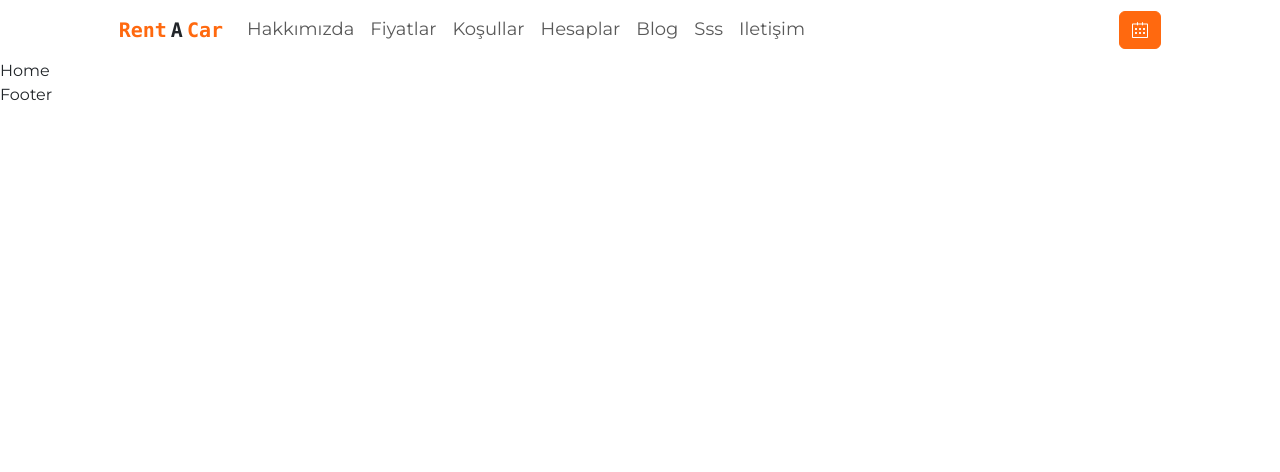
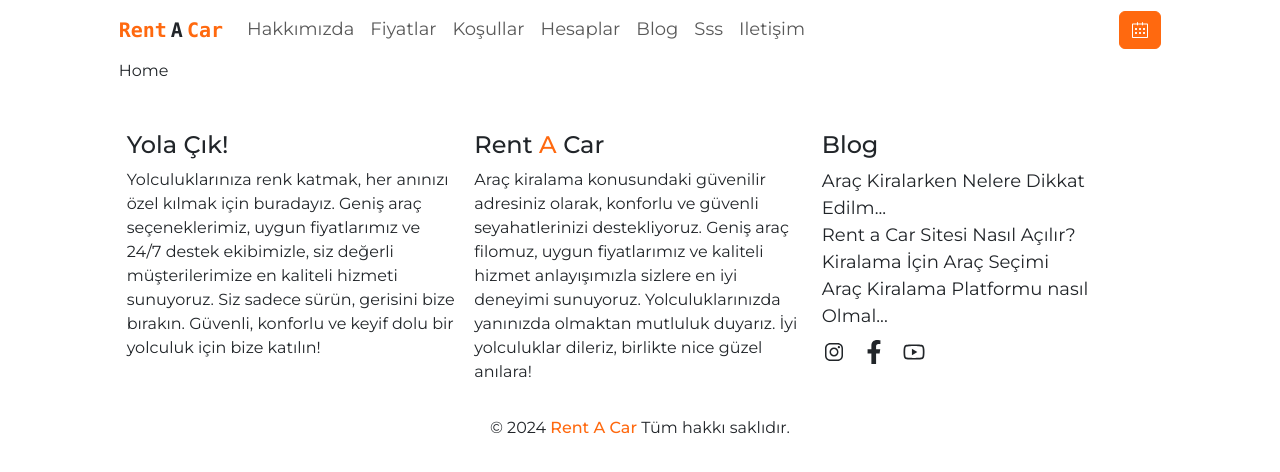
Before and after one commit to ademsuslu/rentacar, a Next.js app: page / in a window 1280 px wide. Shown: the top 472 px of the page. Built offline with nearby package versions, Linux system fonts and the light colour scheme.

Commit message:
Footer eklendı

```diff
--- a/app/components/navbars/NavData.js
+++ b/app/components/data/Data.js
@@ -28,3 +28,21 @@ export const NavData = [
     url: "/communication",
   },
 ];
+export const BlogData = [
+  {
+    name: "Araç Kiralarken Nelere Dikkat Edilm...",
+    url: "/",
+  },
+  {
+    name: "Rent a Car Sitesi Nasıl Açılır?",
+    url: "/",
+  },
+  {
+    name: "Kiralama İçin Araç Seçimi",
+    url: "/",
+  },
+  {
+    name: "Araç Kiralama Platformu nasıl Olmal...",
+    url: "/",
+  },
+];
--- a/app/components/footer/Footer.jsx
+++ b/app/components/footer/Footer.jsx
@@ -1,7 +1,79 @@
 import React from "react";
+import { Col, Container, Row } from "react-bootstrap";
+import { NavData, BlogData } from "../data/Data";
+import Link from "next/link";
 
+import { IoLogoInstagram } from "react-icons/io";
+import { AiOutlineYoutube } from "react-icons/ai";
+import { FaFacebookF } from "react-icons/fa";
 const Footer = () => {
-  return <div>Footer</div>;
+  return (
+    <Container className="mt-5">
+      <Row className="justify-content-between">
+        <Col className="px-2">
+          <h4> Yola Çık!</h4>
+          <p>
+            Yolculuklarınıza renk katmak, her anınızı özel kılmak için
+            buradayız. Geniş araç seçeneklerimiz, uygun fiyatlarımız ve 24/7
+            destek ekibimizle, siz değerli müşterilerimize en kaliteli hizmeti
+            sunuyoruz. Siz sadece sürün, gerisini bize bırakın. Güvenli,
+            konforlu ve keyif dolu bir yolculuk için bize katılın!
+          </p>
+        </Col>
+        <Col className="px-2">
+          <h4>
+            Rent <span className="saklıdır">A</span> Car
+          </h4>
+          <span className="mt-2">
+            Araç kiralama konusundaki güvenilir adresiniz olarak, konforlu ve
+            güvenli seyahatlerinizi destekliyoruz. Geniş araç filomuz, uygun
+            fiyatlarımız ve kaliteli hizmet anlayışımızla sizlere en iyi
+            deneyimi sunuyoruz. Yolculuklarınızda yanınızda olmaktan mutluluk
+            duyarız. İyi yolculuklar dileriz, birlikte nice güzel anılara!
+          </span>
+        </Col>
+        <Col className=" px-2">
+          <h4>Blog</h4>
+          {BlogData.map((item) => (
+            <Link key={item.name} className={`nav-link`} href={item.url}>
+              {item.name}
+            </Link>
+          ))}
+          <div className="d-flex justify-content-start gap-3 mt-2  ">
+            <Link
+              target="_blank"
+              href={"https://instagram.com"}
+              className="nav-link"
+            >
+              <IoLogoInstagram className="fs-4" />
+            </Link>
+            <Link
+              target="_blank"
+              href={"https://facebook.com"}
+              className="nav-link"
+            >
+              <FaFacebookF className="fs-4" />
+            </Link>
+            <Link
+              target="_blank"
+              href={"https://youtube.com"}
+              className="nav-link"
+            >
+              <AiOutlineYoutube className="fs-4" />
+            </Link>
+          </div>
+        </Col>
+      </Row>
+      <Row className="mt-4">
+        <Col className="d-flex justify-content-center ">
+          <p className="mt-2">
+            © 2024 <span className="saklıdır">Rent A Car</span> Tüm hakkı
+            saklıdır.
+          </p>
+        </Col>
+      </Row>
+    </Container>
+  );
 };
 
 export default Footer;
--- a/app/components/navbars/Navbars.jsx
+++ b/app/components/navbars/Navbars.jsx
@@ -6,7 +6,7 @@ import Nav from "react-bootstrap/Nav";
 import Navbar from "react-bootstrap/Navbar";
 import Logo from "../Logo/Logo";
 import Link from "next/link";
-import { NavData } from "./NavData";
+import { NavData } from "../data/Data";
 import { Col, Row } from "react-bootstrap";
 import { useState } from "react";
 
@@ -14,8 +14,8 @@ function Navbars() {
   const [activeLink, setActiveLink] = useState("");
   return (
     <Container fluid>
-      <Row className="justify-content-center">
-        <Col lg={10} className="">
+      <Row>
+        <Col className="p-0">
           <Navbar expand="md">
             <Link className="navbar-brand " href="/">
               <Logo />
--- a/app/globals.css
+++ b/app/globals.css
@@ -47,3 +47,7 @@ body,
   --bs-btn-disabled-border-color: #ff690f !important;
   --bs-btn-border-color: #ff690f !important;
 }
+.saklıdır {
+  color: var(--renk-orange);
+  font-weight: 500;
+}
--- a/app/layout.js
+++ b/app/layout.js
@@ -4,6 +4,7 @@ import "./globals.css";
 import "bootstrap/dist/css/bootstrap.min.css";
 import Navbars from "./components/navbars/Navbars";
 import Footer from "./components/footer/Footer";
+import { Col, Container, Row } from "react-bootstrap";
 const montserrat = Montserrat({ subsets: ["latin"] });
 
 export const metadata = {
@@ -15,9 +16,15 @@ export default function RootLayout({ children }) {
   return (
     <html lang="en">
       <body className={montserrat.className}>
-        <Navbars />
-        {children}
-        <Footer />
+        <Container className="" fluid>
+          <Row className="justify-content-center">
+            <Col lg={10}>
+              <Navbars />
+              {children}
+              <Footer />
+            </Col>
+          </Row>
+        </Container>
       </body>
     </html>
   );
```
